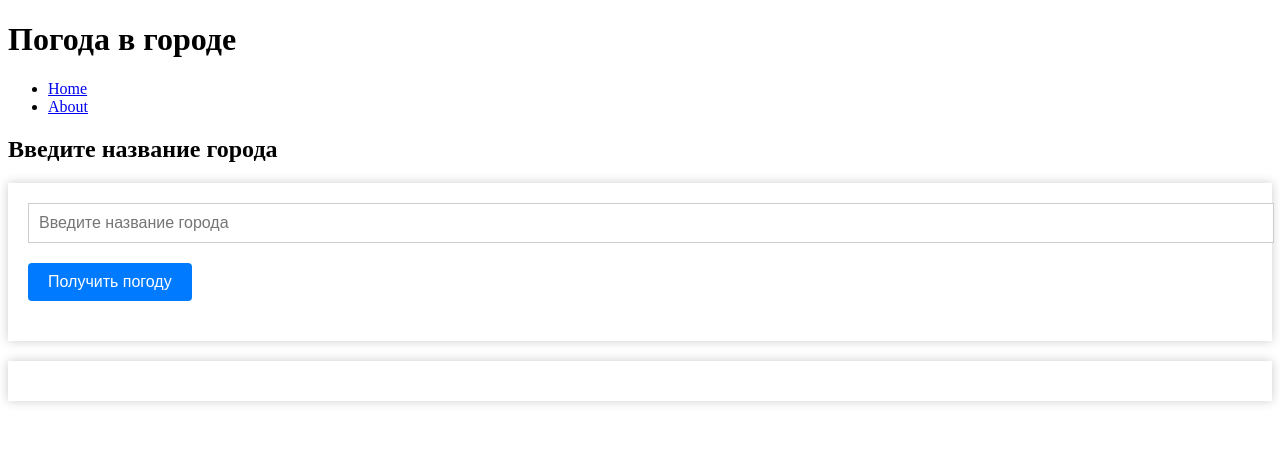
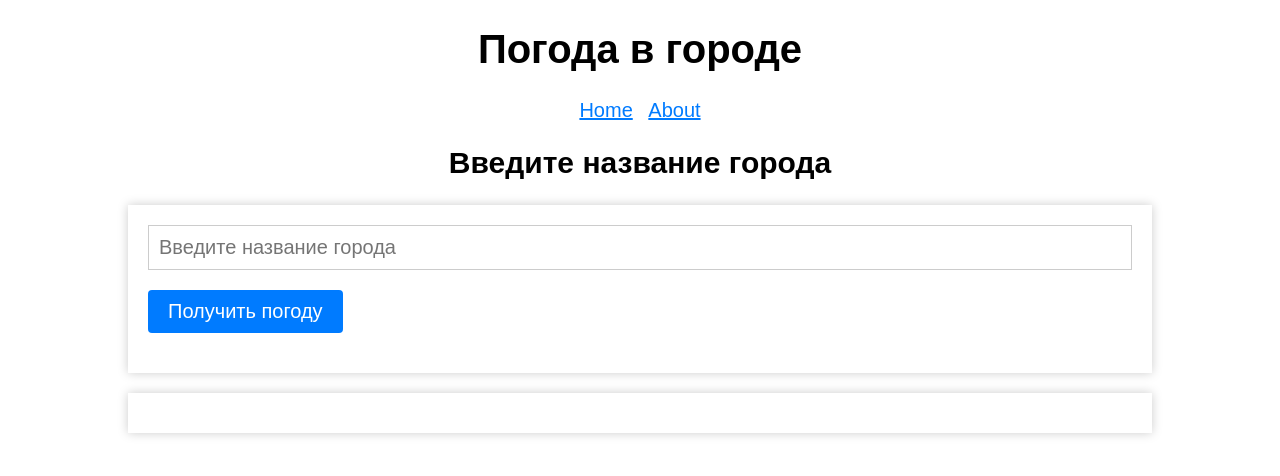
Before and after one commit to syberflea/WeatherAPiTest, a Flask app: page / in a window 1280 px wide. Shown: the top 476 px of the page. Run offline with Flask 3, Linux system fonts and the light colour scheme.

Commit message:
Add new style and look

```diff
--- a/weather/static/styles.css
+++ b/weather/static/styles.css
@@ -1,7 +1,39 @@
-/* ... */
+* {
+    box-sizing: border-box;
+}
 
-article,
-form {
+body {
+    font-family: sans-serif;
+    font-size: 20px;
+    margin: 0 auto;
+    text-align: center;
+}
+
+a,
+a:visited {
+    color: #007BFF;
+}
+
+a:hover {
+    color: #0056b3;
+}
+
+nav ul {
+    list-style-type: none;
+    padding: 0;
+}
+
+nav ul li {
+    display: inline;
+    margin: 0 5px;
+}
+
+main {
+    width: 80%;
+    margin: 0 auto;
+}
+
+article, form {
     text-align: left;
     min-width: 200px;
     padding: 20px;
@@ -33,7 +65,7 @@ form {
 }
 
 .submit-btn {
-  background-color: #007bff;
+    background-color: #007BFF;
     color: #fff;
     border: none;
     border-radius: 4px;
```
Also changed, not shown: weather/templates/weather.html (added, +14 -0 lines), 1 other file. Lines whose indentation alone changed are shown as unchanged.
